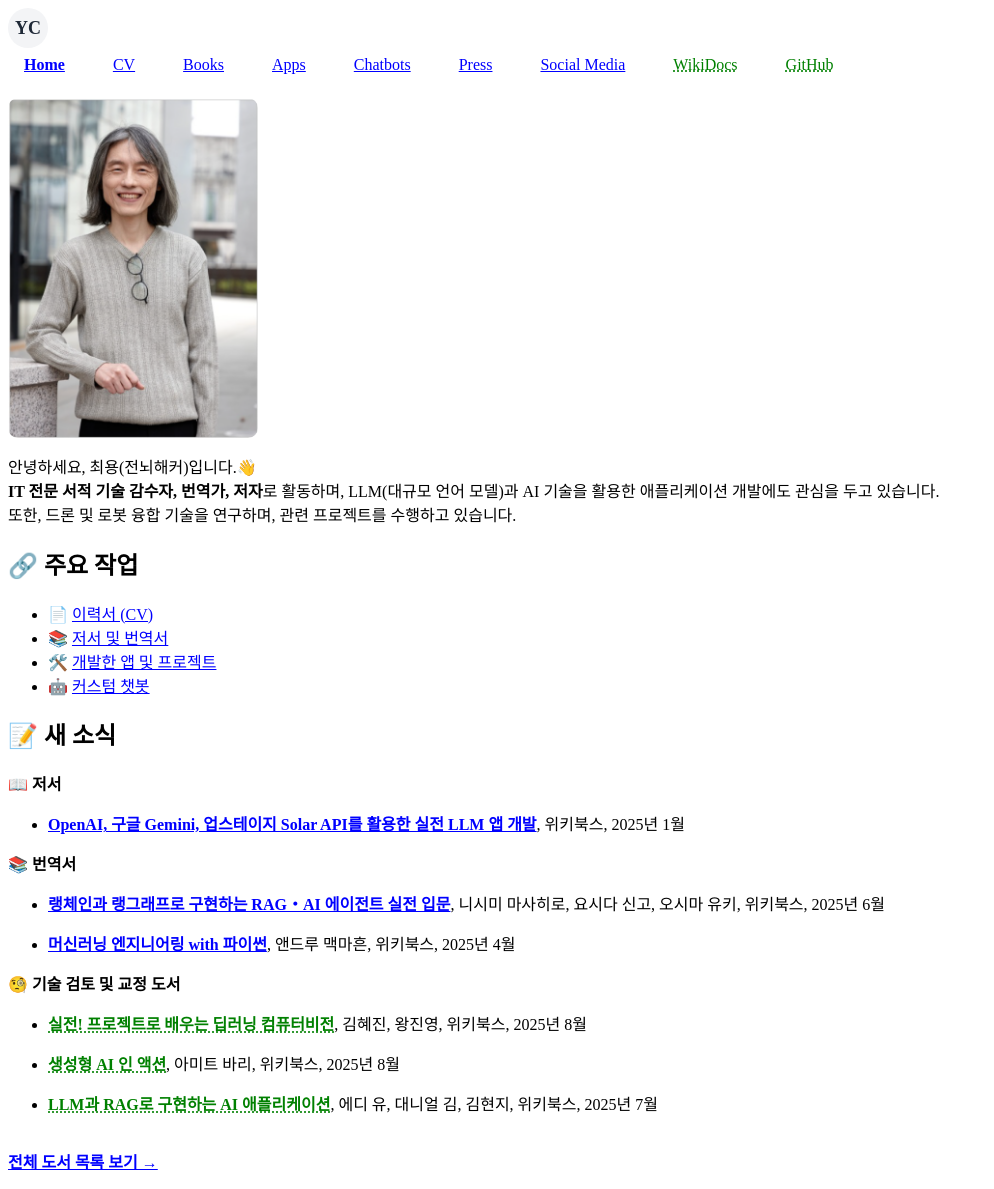
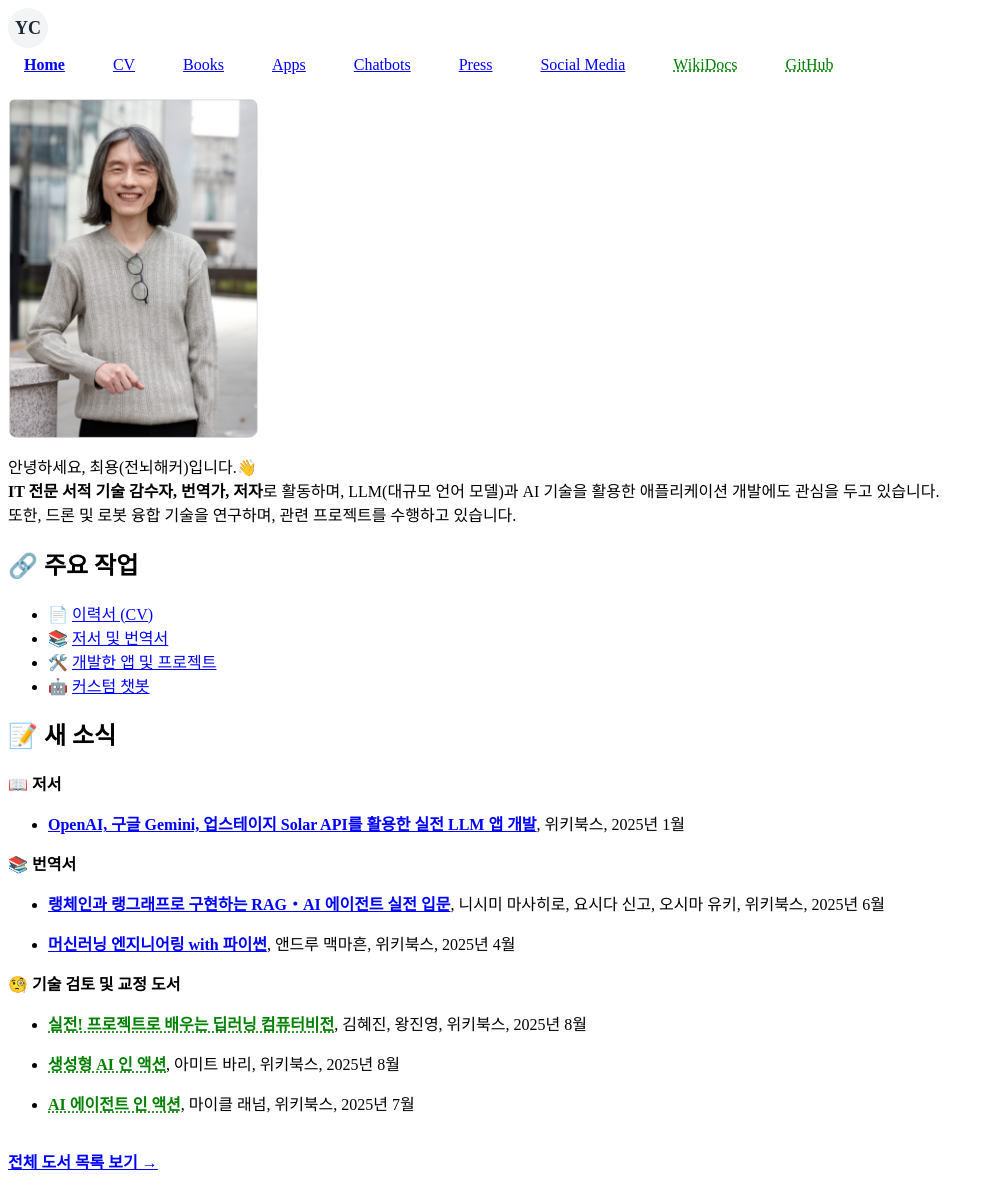
Before and after one commit to ychoi-kr/ychoi.kr, a Jekyll site: the page built from index.md, in a window 1280 px wide. Shown: the whole page, without its empty margins (0-994 px from the left). Built offline with Jekyll 4.4.1, drawn with Linux system fonts in a browser that asks for light colours.

Commit message:
Remove book entry for "LLM과 RAG로 구현하는 AI 애플리케이션" from reviewed books list

```diff
--- a/_data/reviewed_books.yml
+++ b/_data/reviewed_books.yml
@@ -225,12 +225,6 @@
   publisher: 위키북스
   date: 2025-07-10
   link: https://wikibook.co.kr/ai-agents/
-- title: LLM과 RAG로 구현하는 AI 애플리케이션
-  subtitle: 에이전트, 펑션콜링, Text-to-SQL, MCP까지 라마인덱스 실무 가이드
-  authors: 에디 유, 대니얼 김, 김현지
-  publisher: 위키북스
-  date: 2025-07-18
-  link: https://wikibook.co.kr/llm-rag/
 - title: 생성형 AI 인 액션
   subtitle: 마이크로소프트 AI 전문가가 알려주는 엔터프라이즈 생성형 AI 실전 가이드
   authors: 아미트 바리
```
